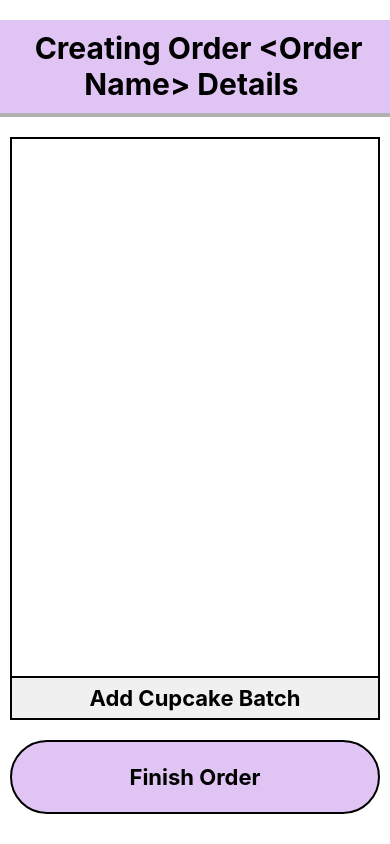
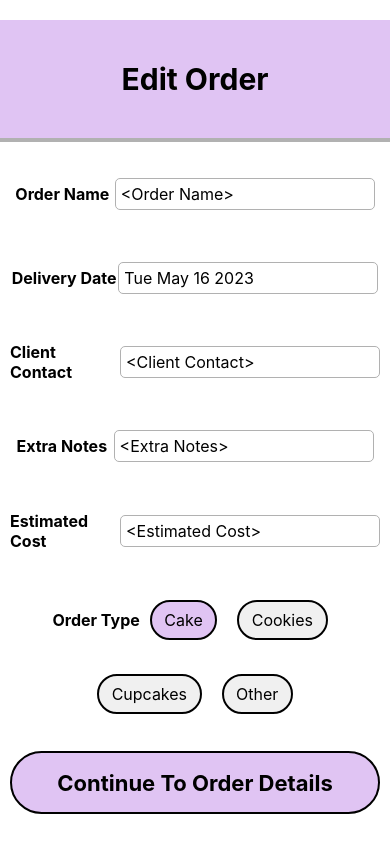
Before and after one commit to MicheleMassa802/CodeName-Cake, a React Native app in the folder FrontEnd-Cake/: screen / in a window 390 px wide. Built offline with nearby package versions, Linux system fonts and the light colour scheme.

Commit message:
Final receipt screen completed, order selector and merger feature implemented,  and IOS calendar picker features fixed

```diff
--- a/FrontEnd-Cake/App.js
+++ b/FrontEnd-Cake/App.js
@@ -9,6 +9,7 @@
 import CalendarScreen from './app/screens/CalendarScreen';
 import AddOrderScreen from './app/screens/AddOrderScreen';
 import AddOrderFurtherDetailsScreen from './app/screens/AddOrderFurtherDetailsScreen';
+import ViewReceiptScreen from './app/screens/ViewReceiptScreen';
 
 export default function App() {
 
@@ -31,8 +32,9 @@
       {/* <StatsScreen/> */}
       {/* <ViewOrdersScreen/> */}
       {/* <CalendarScreen/> */}
-      {/* <AddOrderScreen/> */}
-      <AddOrderFurtherDetailsScreen/>
+      <AddOrderScreen/>
+      {/* <AddOrderFurtherDetailsScreen/> */}
+      {/* <ViewReceiptScreen/> */}
 
     </SafeAreaView>
 
--- a/FrontEnd-Cake/app/screens/AddOrderScreen.js
+++ b/FrontEnd-Cake/app/screens/AddOrderScreen.js
@@ -53,6 +53,8 @@
     };
 
     const onDateChange = (date) => {
+        // transform date to be 4 hours behind (EST) to account for timezone difference
+        date.setHours(date.getHours() - 4);
         handleInputChange('deliveryDate', date);
         toggleDatePicker();
     };
@@ -60,16 +62,6 @@
     // Screen
     return (
         <View style={styles.container}>
-
-            {/* Date Picker Pop Up*/}
-            {showDatePicker && (<DateTimePicker
-                mode="date"
-                display="default"
-                value={order.deliveryDate}
-                onChange={(event, date) => onDateChange(date)}
-                minDate={utils.minDate}
-                maxDate={utils.maxDate}
-            />)}
 
             {/* Actual Screen to Display */}
 
@@ -79,19 +71,6 @@
 
             <View style={styles.detailSection}>
 
-                {/* IOS specific buttons (apple please be fucking normal next time) */}
-                {showDatePicker && Platform.OS === "ios" && (
-                    <View style={{flexDirection:"row", justifyContent: "space-around"}}>
-                        <TouchableOpacity style={{paddingHorizontal: 20, height: 50, justifyContent:"center", alignItems: "center", borderRadius:50, backgroundColor: colors.secondary}}
-                                          onPress={toggleDatePicker}>
-                            <Text style={font_styles.body}> Cancel </Text>
-                        </TouchableOpacity>
-                        <TouchableOpacity style={{paddingHorizontal: 20, height: 50, justifyContent:"center", alignItems: "center", borderRadius:50, backgroundColor: colors.secondary}}
-                                          onPress={toggleDatePicker}>
-                            <Text style={font_styles.body}> Cancel </Text>
-                        </TouchableOpacity>
-                    </View>
-                )}
 
                 <View style={styles.orderInput}>
                     <Text style={styles.label}>Order Name</Text>
@@ -115,6 +94,43 @@
                         onPressIn={toggleDatePicker}
                     />
                 </Pressable>)}
+
+                {/* Date Picker Pop Up*/}
+                {showDatePicker && (
+                <View style={{flexDirection:"row", justifyContent: "space-around", alignContent: 'center'}}>
+                    <View style={{justifyContent: "center"}}>
+                        <Text style={styles.label}>Select Delivery Date: </Text>
+                    </View>
+                    <DateTimePicker
+                        mode="date"
+                        display="default"
+                        value={order.deliveryDate}
+                        onChange={(event, date) => onDateChange(date)}
+                        minDate={utils.minDate}
+                        maxDate={utils.maxDate}
+                        style={
+                            {
+                                // center the date picker
+                                alignSelf: 'center',
+                                marginVertical: 20,
+                            }
+                        }
+                    />
+                </View>)}
+
+                {/* IOS specific buttons (apple please be fucking normal next time) */}
+                {showDatePicker && Platform.OS === "ios" && (
+                    <View style={{flexDirection:"row", justifyContent: "space-around"}}>
+                        <TouchableOpacity style={{paddingHorizontal: 20, height: 50, justifyContent:"center", alignItems: "center", borderRadius:50, backgroundColor: colors.secondary}}
+                                          onPress={toggleDatePicker}>
+                            <Text style={font_styles.body}> Cancel </Text>
+                        </TouchableOpacity>
+                        <TouchableOpacity style={{paddingHorizontal: 20, height: 50, justifyContent:"center", alignItems: "center", borderRadius:50, backgroundColor: colors.secondary}}
+                                          onPress={toggleDatePicker}>
+                            <Text style={font_styles.body}> Ok </Text>
+                        </TouchableOpacity>
+                    </View>
+                )}
 
                 <View style={styles.orderInput}>
                     <Text style={styles.label}>Client Contact</Text>
--- a/FrontEnd-Cake/app/screens/ViewOrdersScreen.js
+++ b/FrontEnd-Cake/app/screens/ViewOrdersScreen.js
@@ -1,4 +1,4 @@
-import { React } from 'react';
+import { React, useState } from 'react';
 import { View, Text, StyleSheet, TouchableOpacity, ScrollView} from 'react-native';
 import colors from '../../config/colors';
 import font_styles from '../../config/generics';
@@ -13,7 +13,19 @@
         {
             name: "Jane Doe",
             daysLeft: 5,
-        }
+        },
+        {
+            name: "Mario Gallo",
+            daysLeft: 8,
+        },
+        {
+            name: "Bejamin Tennyson",
+            daysLeft: 10,
+        },
+        {
+            name: "Gulliver HonestMan",
+            daysLeft: 12,
+        },
     ]
 
     const pastOrders = [
@@ -27,6 +39,33 @@
         }
     ]
 
+    const [selectedOrders, setSelectedOrders] = useState([]);  // to store the indeces into liveOrders that are selected
+
+    const addSelectedOrder = (index) => {
+        if (selectedOrders.includes(index)) {
+            // remove the index from the array
+            const indicesToKeep = selectedOrders.filter((item) => item !== index);
+            setSelectedOrders(indicesToKeep);
+        } else {
+            // add the index to the array
+            setSelectedOrders([...selectedOrders, index]);
+        }
+    }
+
+
+    const transformSelectedIndecesIntoObjects = () => {
+        // transform the indeces into objects
+        const selectedObjects = [];
+        selectedOrders.forEach((index) => {
+            selectedObjects.push(liveOrders[index].name);
+        });
+        console.log("Selected Objects: ", selectedObjects);
+        return selectedObjects;
+    }
+
+    console.log("Selected Orders: ", selectedOrders);
+    transformSelectedIndecesIntoObjects();
+
 
     return (
         <View style={styles.container}>
@@ -36,18 +75,36 @@
                     <Text style={font_styles.title}> Live Orders </Text>
                 </View>
                 <View style = {styles.content}>
-                    <ScrollView>
-                            <View style={styles.headingLine}>
+
+                    <View style={styles.outerHeadingLine}>
+                        <View style={[styles.headingLine, {width: '80%', height: '100%'}]}>
                             <Text style={styles.headingContent}> Order Name </Text>
                             <Text style={styles.headingContent}> Days Left </Text>
                         </View>
+                        {selectedOrders.length > 1 &&
+                            <TouchableOpacity style = {styles.button} onPress={() => console.log("Merging the orders")}>
+                                <Text style={font_styles.smallBody}> Merge </Text>
+                            </TouchableOpacity>
+                        }
+                    </View>
+
+                    <View style={{flex: 4}}>
+                        <ScrollView>
+
                             {liveOrders.map((item, index) => (
-                            <TouchableOpacity key={index} style = {styles.contentLine} onPress={() => console.log("Onto this Current order")}>
+                                <View key={index} style={styles.lineSelect}>
+                                    <TouchableOpacity style = {[styles.contentLine, {width: '80%'}]} onPress={() => console.log("Onto this Current order")}>
                                         <Text style={styles.innerContent}> {item.name}</Text>
                                         <Text style={styles.innerContent}> {item.daysLeft} </Text>
                                     </TouchableOpacity>
+                                    <TouchableOpacity key={index + "checkbox"} style = {styles.checkbox} onPress={() => addSelectedOrder(index)}>
+                                        {selectedOrders.includes(index) && <View style = {styles.innerCheckbox}></View>}
+                                    </TouchableOpacity>
+                                </View>
                             ))}
                         </ScrollView>
+                    </View>
+
                 </View>
             </View>
 
@@ -62,7 +119,7 @@
                                 <Text style={styles.headingContent}> Date Delivered </Text>
                             </View>
                         {pastOrders.map((item, index) => (
-                            <TouchableOpacity key={index} style = {styles.contentLine} onPress={() => console.log("Onto this Past order")}>
+                            <TouchableOpacity key={index + "past"} style = {styles.contentLine} onPress={() => console.log("Onto this Past order")}>
                                 <Text style={styles.innerContent}> {item.name}</Text>
                                 <Text style={styles.innerContent}> {item.dateDelivered} </Text>
                             </TouchableOpacity>
@@ -104,7 +161,7 @@
     },
 
     contentLine: {
-        flex: 1,
+        width: '100%',
         flexDirection: 'row',
         justifyContent: 'space-between',
         borderWidth: 1,
@@ -113,13 +170,25 @@
         marginBottom: 15,
     },
 
+    outerHeadingLine: {
+        flex: 0.5,
+        flexDirection: 'row',
+        // alignContent: 'center',
+        justifyContent: 'flex-start',
+        marginBottom: '5%',
+
+        // borderWidth: 3,
+        // borderColor: 'red'
+    },
+
     headingLine: {
-        flex: 1,
         flexDirection: 'row',
-        justifyContent: 'space-between',
-        borderBottomWidth: 3,
+        borderWidth: 3,
         borderColor: colors.primary_default,
         marginBottom: 15,
+
+        // borderWidth: 3,
+        // borderColor: 'blue'
     },
 
     headingContent: {
@@ -128,6 +197,11 @@
         fontWeight : "bold",
         color: colors.black,
         textAlign: "center",
+        justifyContent: 'center',
+        alignContent: 'center',
+
+        // borderWidth: 3,
+        // borderColor: 'yellow'
     },
 
     innerContent: {
@@ -138,6 +212,41 @@
         textAlign: "center",
     },
 
+    checkbox: {
+        width: 25,
+        height: 25,
+        backgroundColor: colors.secondary,
+        borderWidth: 1,
+        borderColor: colors.primary_default,
+    },
+
+    lineSelect: {
+        flex: 0.12,
+        flexDirection: 'row',
+        justifyContent: 'space-between',
+        alignContent: 'center',
+    },
+
+    innerCheckbox: {
+        flex: 1,
+        backgroundColor: colors.primary_default,
+    },
+
+    button: {
+        // flex: 0.2,
+        width: '20%',
+        backgroundColor: colors.primary_default,
+        justifyContent: 'center',
+        alignItems: 'center',
+        borderRadius: 5,
+        // marginVertical: 7,
+        borderWidth: 1,
+        borderColor: colors.darker_secondary,
+        marginLeft: '5%',
+
+    },
+
+
 });
 
 export default ViewOrdersScreen;
--- /dev/null
+++ b/FrontEnd-Cake/app/screens/ViewReceiptScreen.js
@@ -0,0 +1,151 @@
+import {React, useState } from 'react';
+import { View, TextInput, StyleSheet, Text, TouchableOpacity, Pressable, Platform, ScrollView } from 'react-native';
+import colors from '../../config/colors';
+import font_styles from '../../config/generics';
+import utils from '../../config/calendarUtil';
+
+
+function ViewReceiptScreen(props) {
+
+    const basicOrderDetails = {
+        orderId: "<Order ID>",
+        orderName: "<Order Name>",
+        deliveryDate: new Date(),
+        clientContact: "<Client Contact>",
+        extraNotes: "<Extra Notes>",
+        estimatedCost: "<Estimated Cost>",
+        orderType: "Cake",
+    }
+
+    const furtherOrderDetails = {
+        "Cake Tier #0" : {
+            tierSize: "6 inch",
+            tierCakeFlavor: "Chocolate",
+            tierFillingFlavor: "Vanilla",
+            tierFrostingFlavor: "Chocolate",
+            fondant: "Yes",
+        },
+        "Cake Tier #1" : {
+            tierSize: "8 inch",
+            tierCakeFlavor: "Vanilla",
+            tierFillingFlavor: "Chocolate",
+            tierFrostingFlavor: "Vanilla",
+            fondant: "No",
+        },
+        "Cake Decoration #0" : {
+            decorationType: "Flowers",
+            numberOfDecorations: "10",
+            decorationDescription: "Pink and White",
+        },
+        "Cake Decoration #0" : {
+            decorationType: "Flowers",
+            numberOfDecorations: "10",
+            decorationDescription: "Pink and White",
+        },
+    };
+
+    const getStringDate = (date) => {
+        const day = date.getDate();
+        const month = date.getMonth() + 1;
+        const year = date.getFullYear();
+
+        return day + "-" + month + "-" + year;
+    }
+
+
+    // Screen
+    return (
+        <View style={styles.container}>
+
+            <View style = {styles.titleBar}>
+                <Text style={font_styles.title}> Viewing Order {basicOrderDetails.orderId} </Text>
+            </View>
+
+            <View style={styles.detailSection}>
+                <View style={styles.sectionDivider}>
+                    <Text style={font_styles.subtitle}> Basic Details: </Text>
+                </View>
+
+                <View style={styles.topSectionContent}>
+                    <Text style={font_styles.body}> Order Name: {basicOrderDetails.orderName} </Text>
+                    <Text style={font_styles.body}> Delivery Date: {getStringDate(basicOrderDetails.deliveryDate)} </Text>
+                    <Text style={font_styles.body}> Client Contact: {basicOrderDetails.clientContact} </Text>
+                    <Text style={font_styles.body}> Extra Notes: {basicOrderDetails.extraNotes} </Text>
+                    <Text style={font_styles.body}> Estimated Cost: {basicOrderDetails.estimatedCost} </Text>
+                    <Text style={font_styles.body}> Order Type: {basicOrderDetails.orderType} </Text>
+                </View>
+
+
+                <View style={styles.sectionDivider}>
+                    <Text style={font_styles.subtitle}> Further Details: </Text>
+                </View>
+
+                <View style={styles.bottomSectionContent}>
+                    <ScrollView>
+                        {Object.entries(furtherOrderDetails).map(([key, value]) => (
+                            <View key={key} style={{marginBottom: 15}}>
+                                <Text style={font_styles.subtitle}> {key} </Text>
+                                {Object.entries(value).map(([key2, value2]) => (
+                                    <View key={key2}>
+                                        <Text style={font_styles.body}> {key2}: {value2} </Text>
+                                    </View>
+                                ))}
+                            </View>
+                        ))}
+                    </ScrollView>
+                </View>
+
+            </View>
+        </View>
+    );
+}
+
+
+// Styles
+const styles = StyleSheet.create({
+    container: {
+        flex: 1,
+        backgroundColor: colors.white,
+        marginVertical: 20,
+    },
+
+    titleBar: {
+        flex: 1,
+        backgroundColor: colors.primary_default,
+        borderBottomWidth: 4,
+        borderColor: colors.darker_secondary,
+        justifyContent: 'center',
+        alignItems: 'center',
+    },
+
+    detailSection: {
+        flex: 6,
+        margin: 15,
+
+    },
+
+    sectionDivider: {
+        flex: 0.2,
+        borderBottomWidth: 3,
+        borderColor: colors.primary_default,
+        // marginVertical: 30,
+        backgroundColor: colors.secondary,
+    },
+
+    topSectionContent: {
+        flex: 0.8,
+        marginVertical: 20,
+        borderWidth: 2,
+    },
+
+    bottomSectionContent: {
+        flex: 1.5,
+        marginVertical: 20,
+        borderWidth: 2,
+    },
+
+
+
+});
+
+export default ViewReceiptScreen;
--- a/FrontEnd-Cake/config/generics.js
+++ b/FrontEnd-Cake/config/generics.js
@@ -61,6 +61,12 @@
         backgroundColor: colors.secondary,
     },
 
+    smallBody: {
+        fontSize: 14,
+        fontWeight: "normal",
+        // fontFamily: "Inconsolata",
+    },
+
 });
 
 export default font_styles;
--- a/FrontEnd-Cake/package.json
+++ b/FrontEnd-Cake/package.json
@@ -21,7 +21,8 @@
     "react-native": "0.71.8",
     "react-native-datepicker": "^1.7.2",
     "react-native-web": "~0.18.10",
-    "@react-native-picker/picker": "2.4.8"
+    "@react-native-picker/picker": "2.4.8",
+    "expo-device": "~5.2.1"
   },
   "devDependencies": {
     "@babel/core": "^7.20.0"
```
Also changed, not shown: FrontEnd-Cake/react-native.config.js (added, +7 -0 lines), 1 other file (tests, documents, lock files or other folders). Lines whose indentation alone changed are shown as unchanged.
